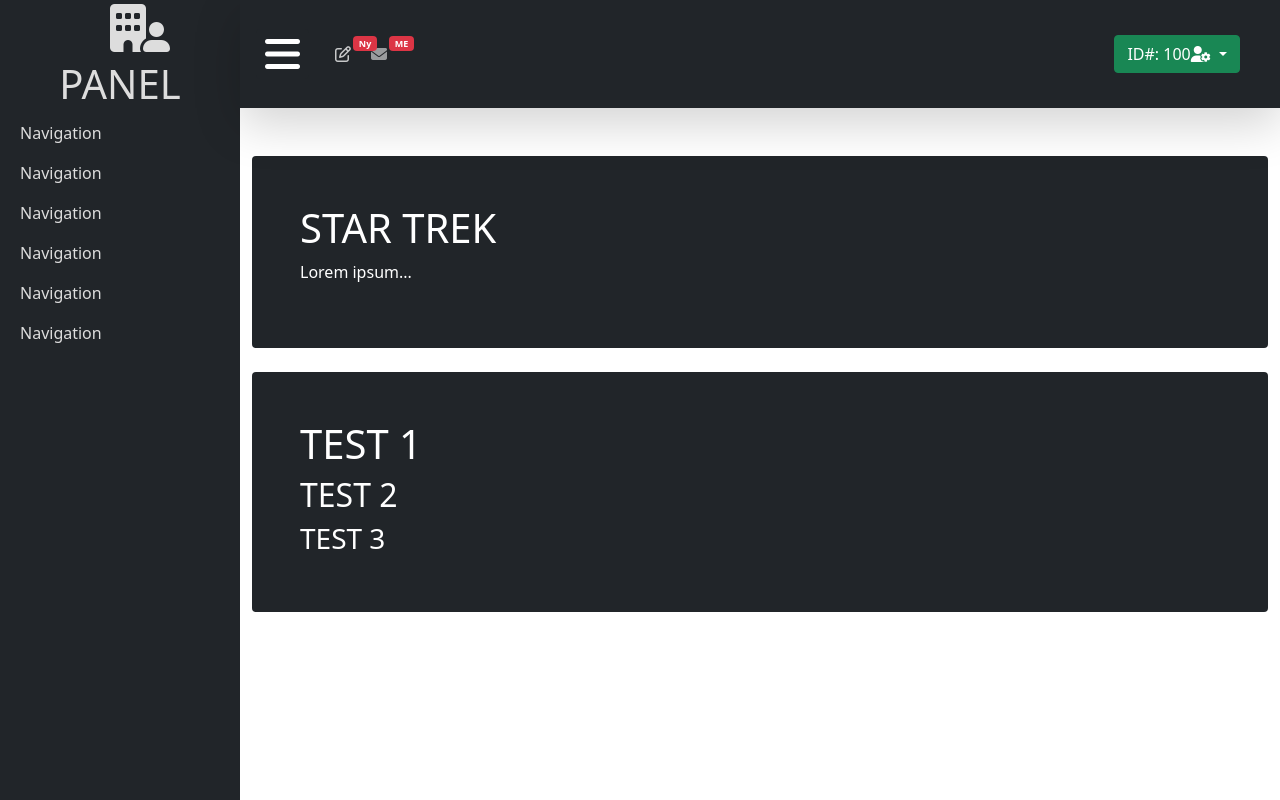
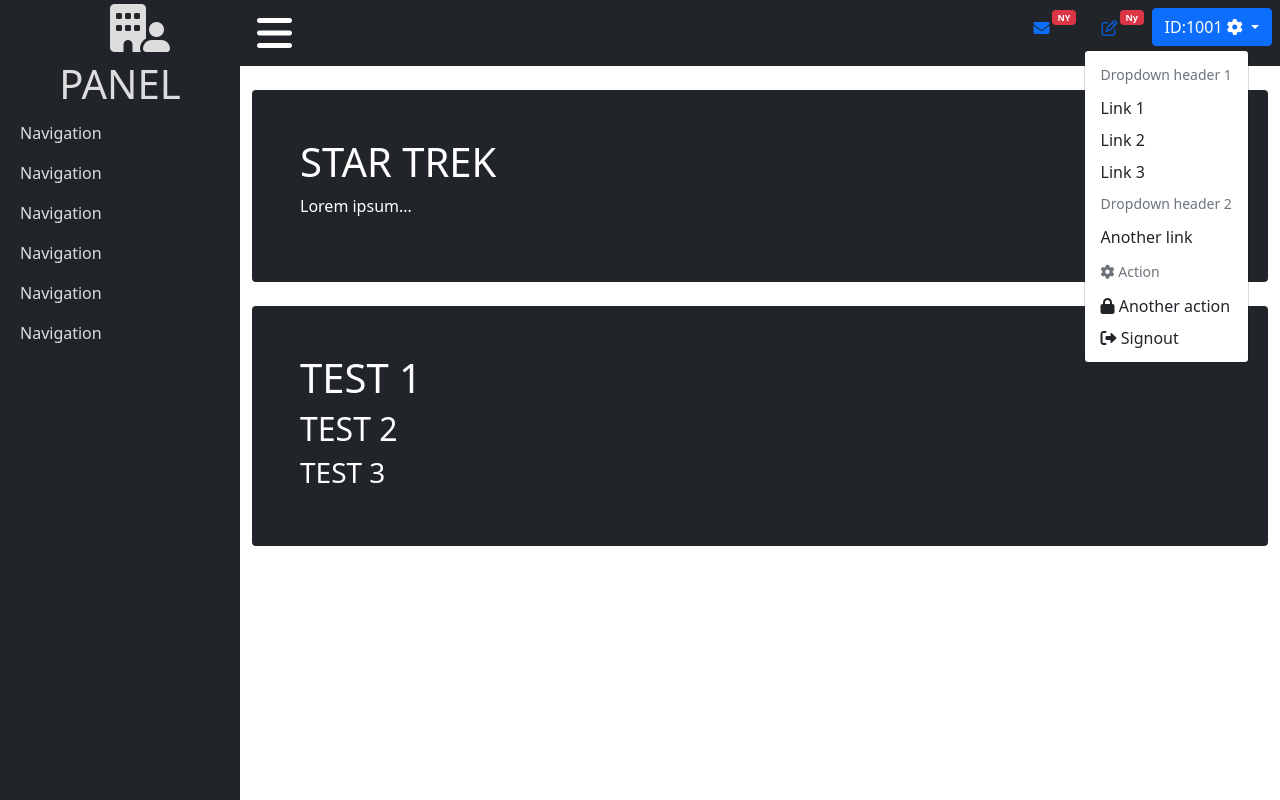
Before and after one commit to diypa571/bootstrap-5-panel, a plain HTML site: page index.html in a window 1280 px wide. Both pictures are taken after a click on the link "Ny". Drawn offline with nearby package versions, Linux system fonts and the light colour scheme.

Commit message:
Update index.html

```diff
--- a/index.html
+++ b/index.html
@@ -38,62 +38,103 @@
 
 <div id="main"> <!-- Main -->
 
-<header class="bg-dark shadow-lg p-3 mb-5 sticky-top">  <!--  Header--->
 
 
-<nav class="navbar ftn navbar-expand-lg navbar-dark bg-dark">
+<header class="bg-dark">    <!--  Header--->
+
+  <div class="d-flex bd-highlight">
+  <div class="p-2 flex-grow-1 bd-highlight">
+
+    <span class="ftn  ftn25">
+  <a  href="panel.php">
+  <a href="#"  class="btn btn-dark btn-sm" id="menuToggle">
+  <i class="fa-solid fa-bars display-6"></i>
+  </a>
+</span>
 
 
-<span class="navbar-brand ftn  ftn25"> <a  href="panel.php">
-<a href="#"  class="btn btn-dark btn-sm" id="menuToggle">
-<i class="fa-solid fa-bars display-6"></i></a> </span>
+  </div>
+  <div class="p-2 bd-highlight">
 
-<span class="dropdown navbar-toggler">
-<a class="btn bg-light dropdown-toggle" href="#" role="button" id="dropdownMenuLink" data-bs-toggle="dropdown" aria-expanded="false">
-ID:1001 <i class="fa-solid fa-gear"></i>
+ <!-- Dropdown -->
+   <div class="dropdown">
+ <a class="nav-link" href="#"  data-bs-toggle="dropdown">    <i class="fas fa-envelope fa-fw fwhite ftn15"></i>
+<sup> <span class="badge bg-danger ftn2 fwhite badge bg-danger ftn2 fwhite  right-50 position-absolute top-2">NY</span> </sup> </sup>
 </a>
-<ul class="dropdown-menu" aria-labelledby="dropdownMenuLink">
-<li> <a class="dropdown-item" href="#"> <i class="fa-solid fa-gear"></i> Action </a> </li>
+     <ul class="dropdown-menu">
+      <li><h5 class="dropdown-header">Dropdown header 1</h5></li>
+      <li><a class="dropdown-item" href="#">Link 1</a></li>
+      <li><a class="dropdown-item" href="#">Link 2</a></li>
+      <li><a class="dropdown-item" href="#">Link 3</a></li>
+      <li><h5 class="dropdown-header">Dropdown header 2</h5></li>
+      <li><a class="dropdown-item" href="#">Another link</a></li>
+
+  <li> <a class="dropdown-item dropdown-header" href="#"> <i class="fa-solid fa-gear"></i> Action </a> </li>
 <li><a class="dropdown-item" href="#">  <i class="fa-solid fa-lock"></i> Another action</a></li>
 <li><a class="dropdown-item" href="#"> <i class="fa-solid fa-right-from-bracket"></i> Signout</a></li>
-</ul>
-</span>
+    </ul>
+  </div>
+   <!-- ///Dropdown -->
 
-<div class="collapse navbar-collapse my-1" id="navbarSupportedContent">
-<ul class="navbar-nav me-auto mb-2 mb-lg-0">
+  </div>
 
- <!-- Dropdown -->
-<a class="nav-link" href="#" role="button">   <i class="far fa-edit fa-fw fwhite ftn15"></i>
+    <div class="p-2 bd-highlight">
+
+
+<!-- Dropdown -->
+  <div class="dropdown">
+ <a class="nav-link" href="#"  data-bs-toggle="dropdown">   <i class="far fa-edit fa-fw fwhite ftn15"></i>
 <sup>  <span class="badge bg-danger ftn2 fwhite  right-50 position-absolute top-2">
   Ny  </span> </sup>
 </a>
+     <ul class="dropdown-menu">
+      <li><h5 class="dropdown-header">Dropdown header 1</h5></li>
+      <li><a class="dropdown-item" href="#">Link 1</a></li>
+      <li><a class="dropdown-item" href="#">Link 2</a></li>
+      <li><a class="dropdown-item" href="#">Link 3</a></li>
+      <li><h5 class="dropdown-header">Dropdown header 2</h5></li>
+      <li><a class="dropdown-item" href="#">Another link</a></li>
+
+  <li> <a class="dropdown-item dropdown-header" href="#"> <i class="fa-solid fa-gear"></i> Action </a> </li>
+<li><a class="dropdown-item" href="#">  <i class="fa-solid fa-lock"></i> Another action</a></li>
+<li><a class="dropdown-item" href="#"> <i class="fa-solid fa-right-from-bracket"></i> Signout</a></li>
+    </ul>
+  </div>
+   <!-- ///Dropdown -->
+
+
+
 <!-- Dropdown-->
 
+    </div>
+  <div class="p-2 bd-highlight">
 
-<!-- Message-->
-<a class="nav-link" href="#">   <i class="fas fa-envelope fa-fw fwhite ftn15"></i>
-<sup> <span class="badge bg-danger ftn2 fwhite badge bg-danger ftn2 fwhite  right-50 position-absolute top-2">ME</span> </sup>
-</a>
-<!-- //Message-->
-</ul>
+  <div class="dropdown">
+    <button type="button" class="btn btn-primary dropdown-toggle" data-bs-toggle="dropdown">
+  ID:1001 <i class="fa-solid fa-gear"></i>
+    </button>
+    <ul class="dropdown-menu">
+      <li><h5 class="dropdown-header">Dropdown header 1</h5></li>
+      <li><a class="dropdown-item" href="#">Link 1</a></li>
+      <li><a class="dropdown-item" href="#">Link 2</a></li>
+      <li><a class="dropdown-item" href="#">Link 3</a></li>
+      <li><h5 class="dropdown-header">Dropdown header 2</h5></li>
+      <li><a class="dropdown-item" href="#">Another link</a></li>
 
-<span class="navbar-nav ml-auto ml-md-0 dropdown ftn ftn8 rounded mx-4">
-<button class="btn btn-success dropdown-toggle" type="button"  id="dropdownMenuButton1" data-bs-toggle="dropdown" aria-expanded="false">
-ID#:
-100<i class="fa-solid fa-user-gear"></i>
-</button>
-<ul class="dropdown-menu text-center" aria-labelledby="dropdownMenuButton1">
-<li><a class="dropdown-item" href="#"><i class="fas fa-user fa-sm fa-fw mr-2 text-gray-400"></i> Settings </a></li>
-<li><a class="dropdown-item" href="#"><i class="fas fa-cogs fa-sm fa-fw mr-2 text-gray-400"></i>  Security </a></li>
-<li><a class="dropdown-item" href="#"> <i class="fas fa-sign-out-alt fa-sm fa-fw mr-2 text-gray-400"></i> Logout  </a></li>
-</ul>
-</span>
+  <li> <a class="dropdown-item dropdown-header" href="#"> <i class="fa-solid fa-gear"></i> Action </a> </li>
+<li><a class="dropdown-item" href="#">  <i class="fa-solid fa-lock"></i> Another action</a></li>
+<li><a class="dropdown-item" href="#"> <i class="fa-solid fa-right-from-bracket"></i> Signout</a></li>
 
+   </ul>
+  </div>
+
+  </div>
 </div>
 
-</nav>
+ </header>   <!-- // Header--->
 
-</header>  <!-- //Header--->
+
+
 
 
 
@@ -124,13 +165,6 @@ ID#:
 
 
 
-
-
-
-
-
-
-
 </div> <!-- End of the Fluid container---->
 
 
```
